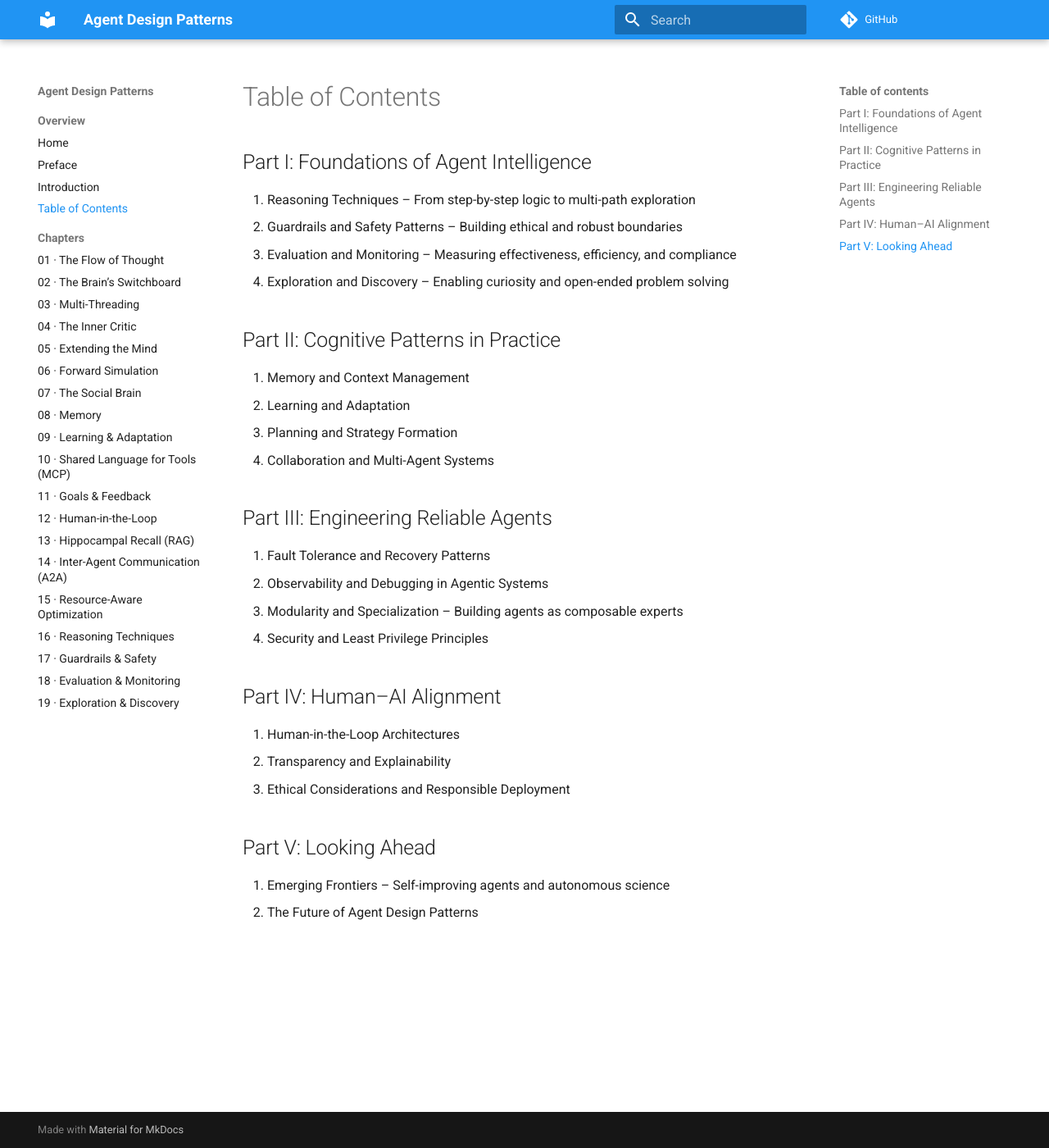
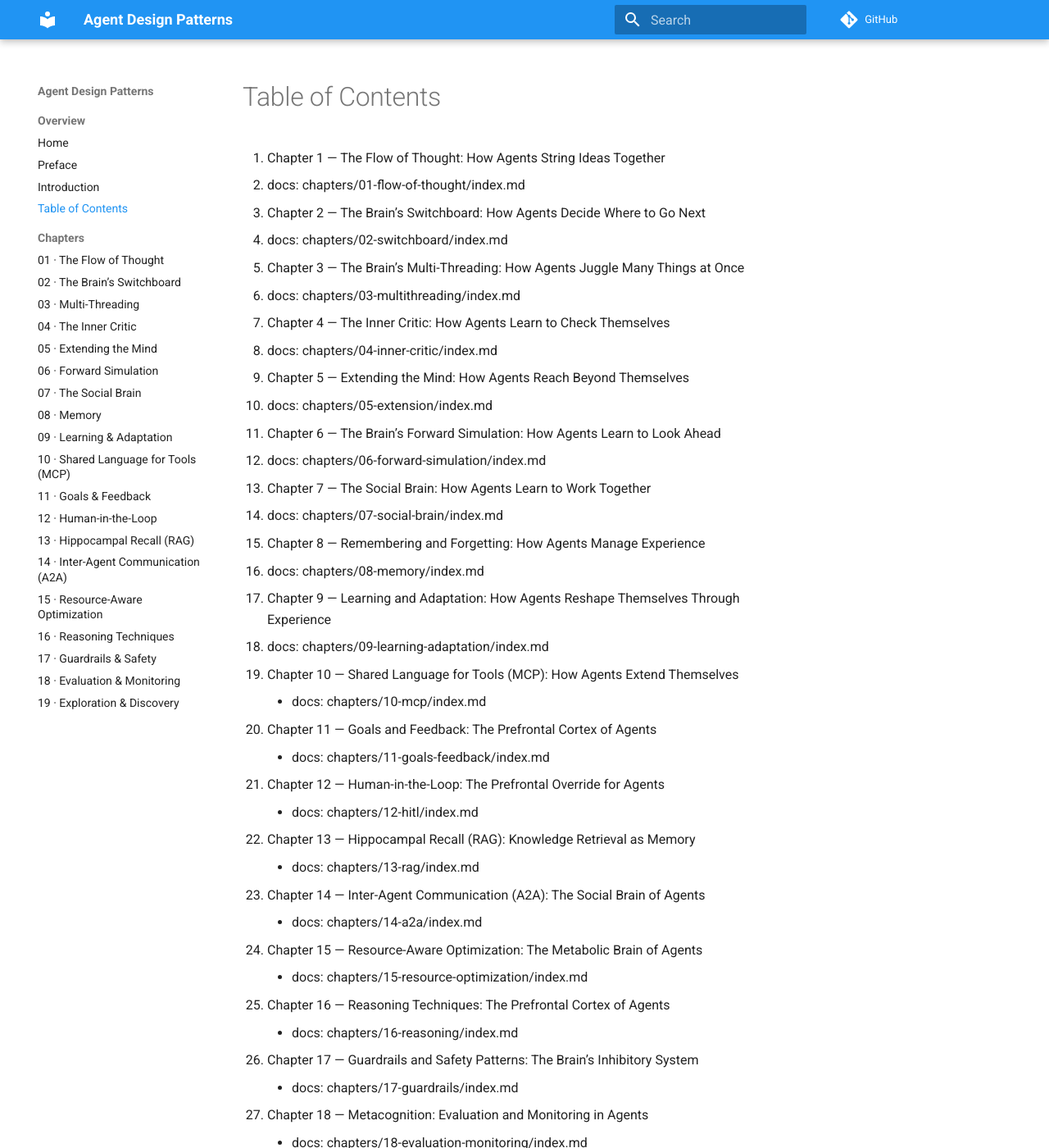
Before and after one commit to allthingssecurity/The-Architecture-of-Agency, an MkDocs documentation site: the page built from docs/table-of-contents.md, in a window 1280 px wide and 1400 px high. Shown: the whole window at 82% size. Built offline with MkDocs 1.6.1 and Material for MkDocs 9.7.7, drawn with Linux system fonts in a browser that asks for light colours; comment, search, counter and statistics services are not loaded; some of the changed text lies outside the part shown.

Commit message:
Fix Table of Contents ordering and links

```diff
--- a/docs/table-of-contents.md
+++ b/docs/table-of-contents.md
@@ -1,28 +1,40 @@
 # Table of Contents
 
-## Part I: Foundations of Agent Intelligence
-1. Reasoning Techniques – From step-by-step logic to multi-path exploration
-2. Guardrails and Safety Patterns – Building ethical and robust boundaries
-3. Evaluation and Monitoring – Measuring effectiveness, efficiency, and compliance
-4. Exploration and Discovery – Enabling curiosity and open-ended problem solving
-
-## Part II: Cognitive Patterns in Practice
-5. Memory and Context Management
-6. Learning and Adaptation
-7. Planning and Strategy Formation
-8. Collaboration and Multi-Agent Systems
-
-## Part III: Engineering Reliable Agents
-9. Fault Tolerance and Recovery Patterns
-10. Observability and Debugging in Agentic Systems
-11. Modularity and Specialization – Building agents as composable experts
-12. Security and Least Privilege Principles
-
-## Part IV: Human–AI Alignment
-13. Human-in-the-Loop Architectures
-14. Transparency and Explainability
-15. Ethical Considerations and Responsible Deployment
-
-## Part V: Looking Ahead
-16. Emerging Frontiers – Self-improving agents and autonomous science
-17. The Future of Agent Design Patterns
+1. Chapter 1 — The Flow of Thought: How Agents String Ideas Together
+   - docs: chapters/01-flow-of-thought/index.md
+2. Chapter 2 — The Brain’s Switchboard: How Agents Decide Where to Go Next
+   - docs: chapters/02-switchboard/index.md
+3. Chapter 3 — The Brain’s Multi-Threading: How Agents Juggle Many Things at Once
+   - docs: chapters/03-multithreading/index.md
+4. Chapter 4 — The Inner Critic: How Agents Learn to Check Themselves
+   - docs: chapters/04-inner-critic/index.md
+5. Chapter 5 — Extending the Mind: How Agents Reach Beyond Themselves
+   - docs: chapters/05-extension/index.md
+6. Chapter 6 — The Brain’s Forward Simulation: How Agents Learn to Look Ahead
+   - docs: chapters/06-forward-simulation/index.md
+7. Chapter 7 — The Social Brain: How Agents Learn to Work Together
+   - docs: chapters/07-social-brain/index.md
+8. Chapter 8 — Remembering and Forgetting: How Agents Manage Experience
+   - docs: chapters/08-memory/index.md
+9. Chapter 9 — Learning and Adaptation: How Agents Reshape Themselves Through Experience
+   - docs: chapters/09-learning-adaptation/index.md
+10. Chapter 10 — Shared Language for Tools (MCP): How Agents Extend Themselves
+    - docs: chapters/10-mcp/index.md
+11. Chapter 11 — Goals and Feedback: The Prefrontal Cortex of Agents
+    - docs: chapters/11-goals-feedback/index.md
+12. Chapter 12 — Human-in-the-Loop: The Prefrontal Override for Agents
+    - docs: chapters/12-hitl/index.md
+13. Chapter 13 — Hippocampal Recall (RAG): Knowledge Retrieval as Memory
+    - docs: chapters/13-rag/index.md
+14. Chapter 14 — Inter-Agent Communication (A2A): The Social Brain of Agents
+    - docs: chapters/14-a2a/index.md
+15. Chapter 15 — Resource-Aware Optimization: The Metabolic Brain of Agents
+    - docs: chapters/15-resource-optimization/index.md
+16. Chapter 16 — Reasoning Techniques: The Prefrontal Cortex of Agents
+    - docs: chapters/16-reasoning/index.md
+17. Chapter 17 — Guardrails and Safety Patterns: The Brain’s Inhibitory System
+    - docs: chapters/17-guardrails/index.md
+18. Chapter 18 — Metacognition: Evaluation and Monitoring in Agents
+    - docs: chapters/18-evaluation-monitoring/index.md
+19. Chapter 19 — Exploration and Discovery: Curiosity in Agents
+    - docs: chapters/19-exploration/index.md
```
